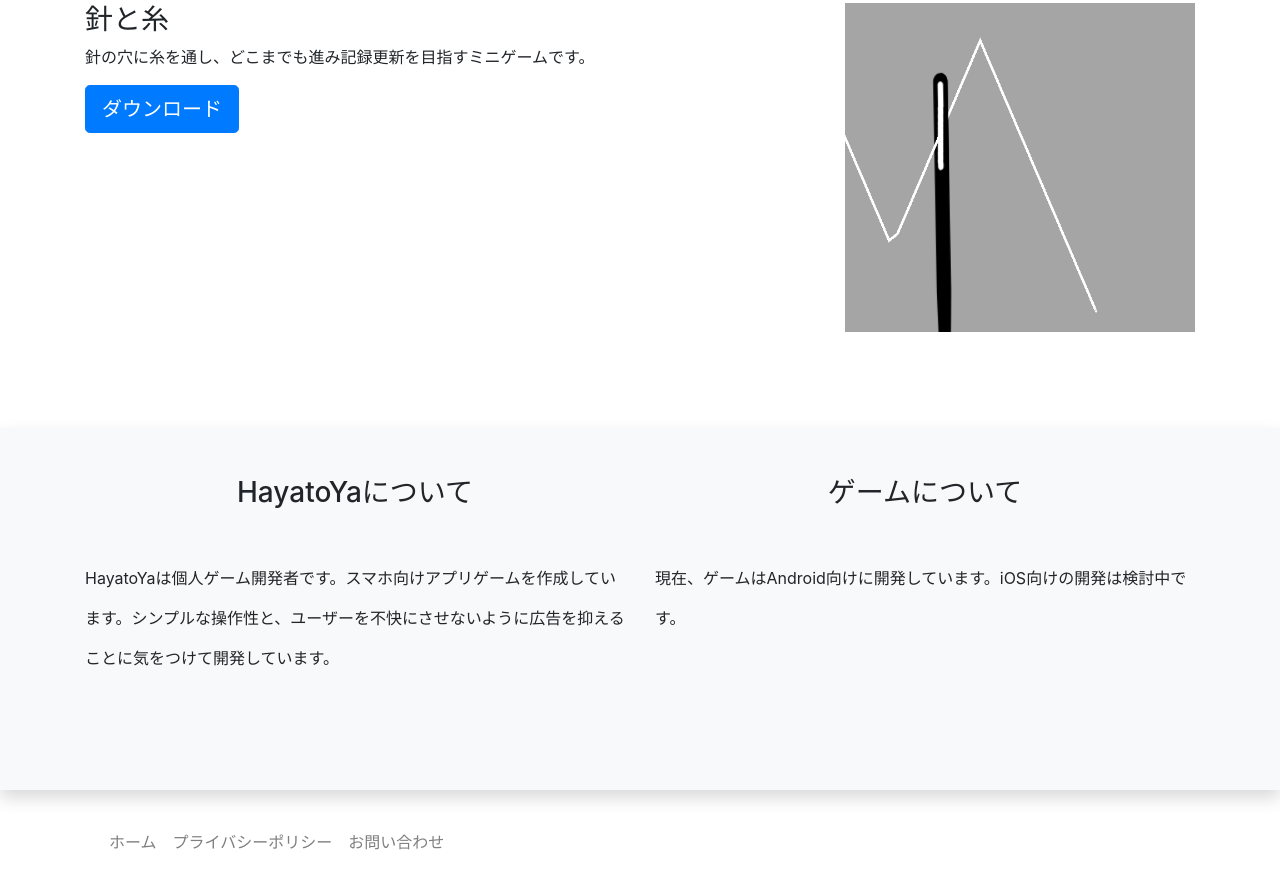
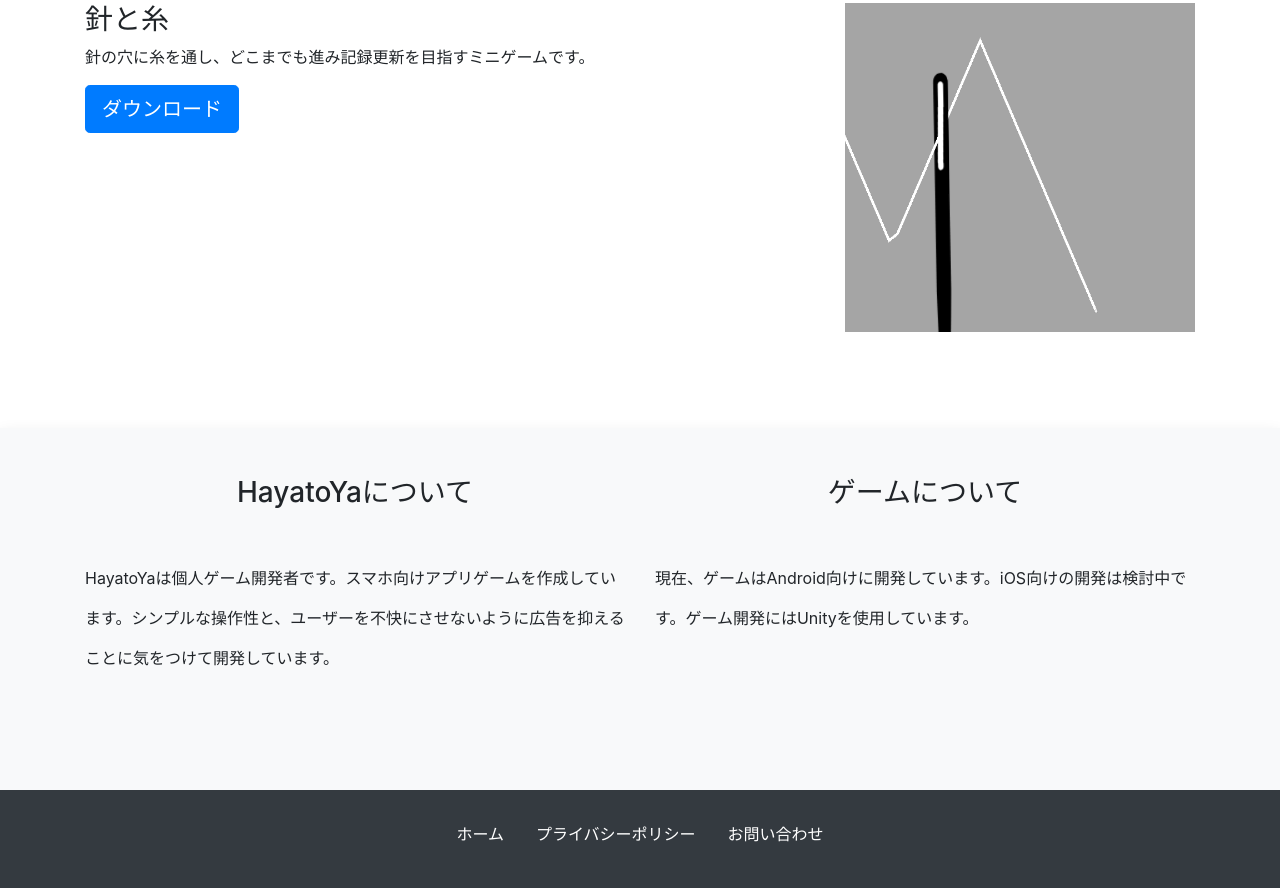
Before and after one commit to ZenUnt/HayatoyaPage, a plain HTML site: page index.html in a window 1280 px wide. Shown: the part 411-1299 px from the top of the page. Drawn offline with nearby package versions, Linux system fonts and the light colour scheme.

Commit message:
フッターのスマホ向けで表示されないバグ修正

```diff
--- a/index.html
+++ b/index.html
@@ -54,25 +54,22 @@
             </div>
             <div class="col-sm-6">
               <h3 class="mb-5">ゲームについて</h3>
-              <p class="lh-mid text-left">現在、ゲームはAndroid向けに開発しています。iOS向けの開発は検討中です。</p>
+              <p class="lh-mid text-left">現在、ゲームはAndroid向けに開発しています。iOS向けの開発は検討中です。ゲーム開発にはUnityを使用しています。</p>
             </div>
           </div>
         </div>
       </section>
     </main>
-    <footer class="text-center text-muted py-4">
-      <div class="container">
-        <nav class="navbar navbar-expand-sm navbar-light">
-          <div id="menu" class="collapse navbar-collapse">
-            <ul class="navbar-nav">
-              <li class="nav-item"><a href="#" class="nav-link">ホーム</a></li>
-              <li class="nav-item"><a href="policy.html" class="nav-link">プライバシーポリシー</a></li>
-              <li class="nav-item"><a href="otoiawase.html" class="nav-link">お問い合わせ</a></li>
-            </ul>
-          </div>
-        </nav>
+    <footer class="py-4 bg-dark text-light">
+      <div class="container text-center">
+        <ul class="nav justify-content-center mb-3">
+          <li class="nav-item"><a href="#" class="nav-link">ホーム</a></li>
+          <li class="nav-item"><a href="policy.html" class="nav-link">プライバシーポリシー</a></li>
+          <li class="nav-item"><a href="otoiawase.html" class="nav-link">お問い合わせ</a></li>
+        </ul>
       </div>
     </footer>
+
 
     <!-- Optional JavaScript -->
     <!-- jQuery first, then Popper.js, then Bootstrap JS -->
```
Also changed, not shown: otoiawase.html (+7 -11 lines), policy.html (+7 -11 lines).
